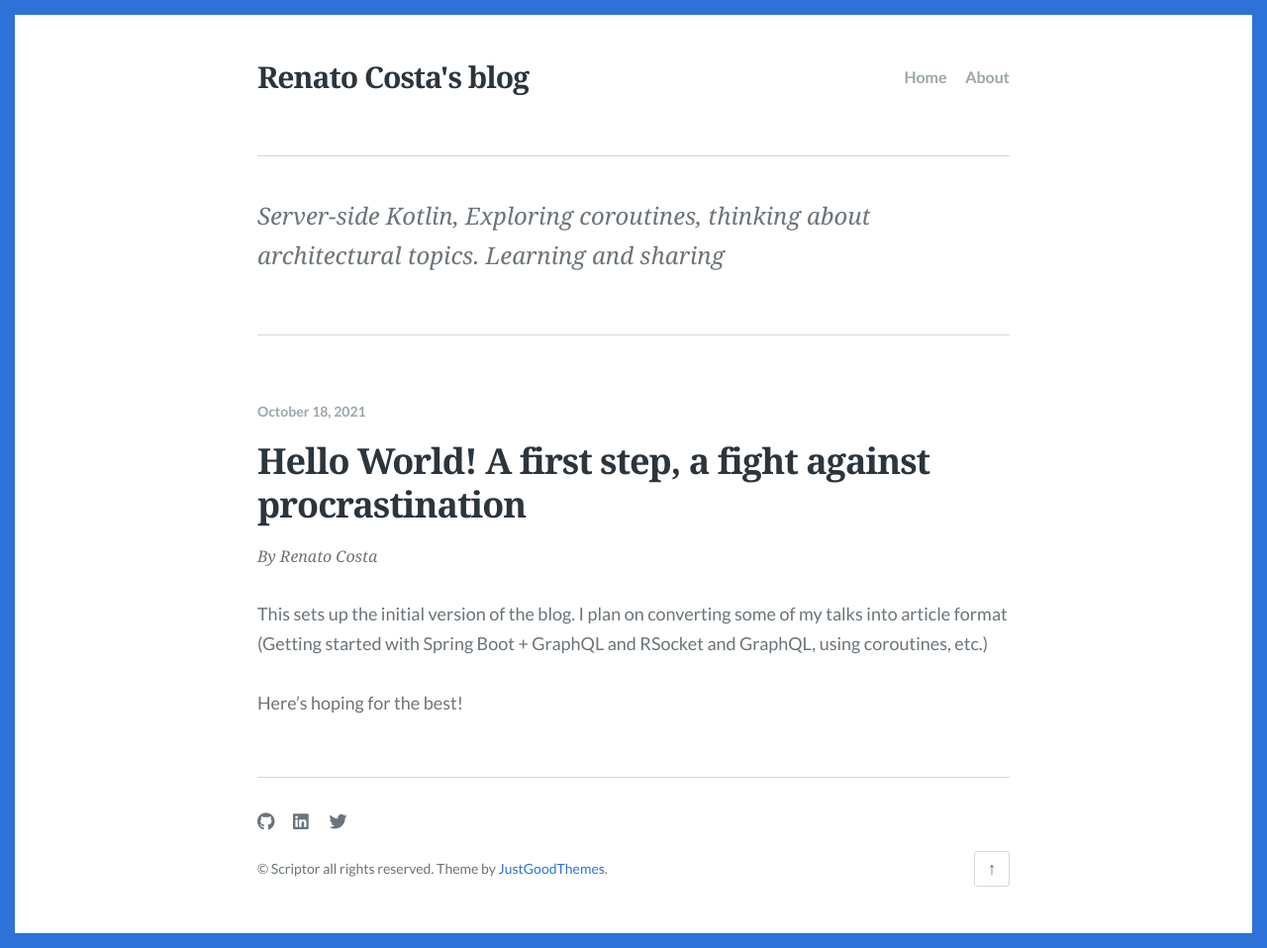
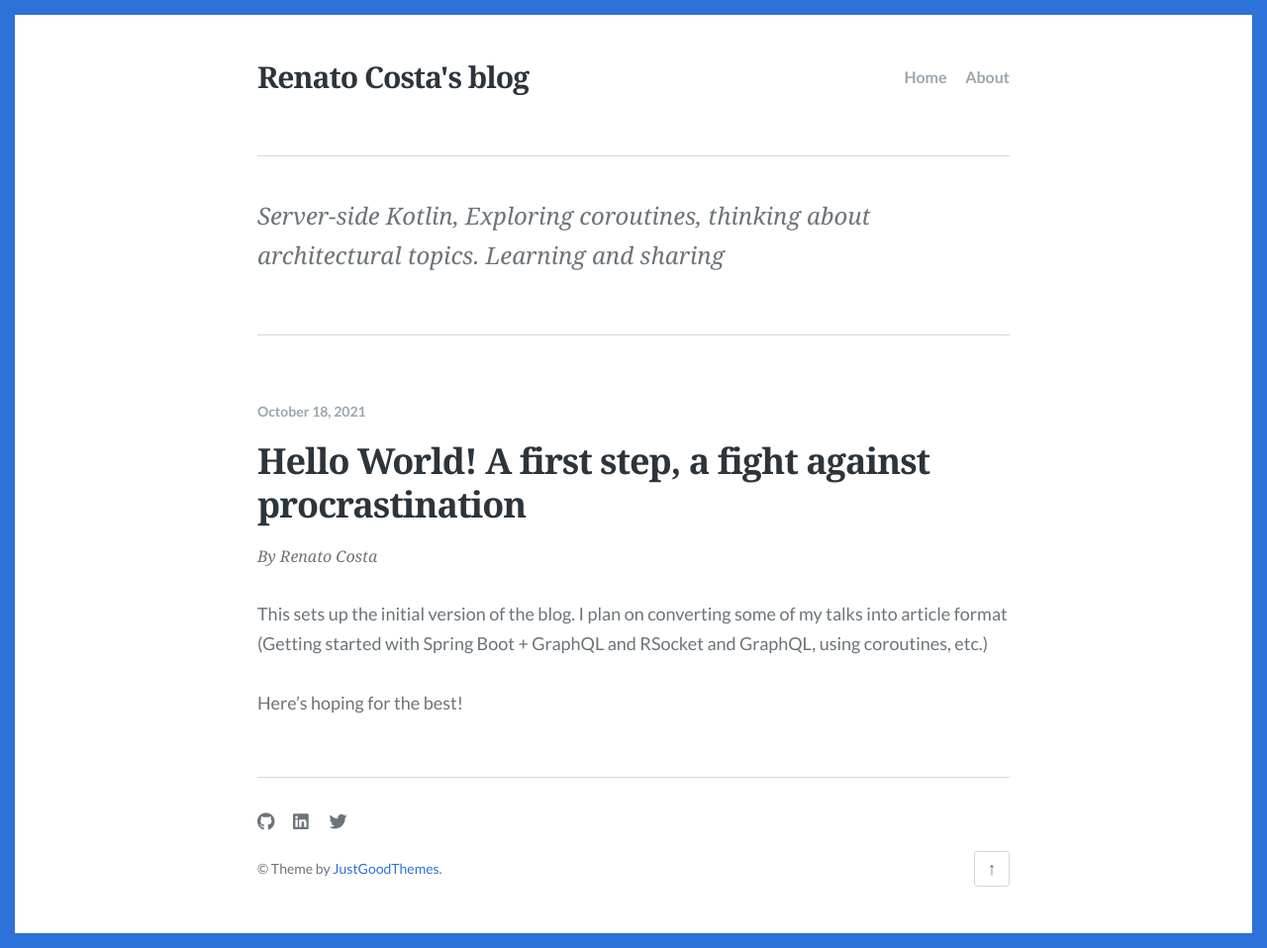
Before and after one commit to renatomrcosta/renatomrcosta.github.io, a Jekyll site: the page built from index.html, in a window 1280 px wide. Shown: the whole page at 99% size. Built offline with Jekyll 4.4.1, drawn with Linux system fonts in a browser that asks for light colours; some web fonts are replaced; the list of posts is cut into pages by our own code.

Commit message:
clean up content disclaimers

```diff
--- a/_config.yml
+++ b/_config.yml
@@ -41,7 +41,7 @@ accent_color: '#2d72d9'
 
 # Site footer
 footer:
-  content: "&copy; Scriptor all rights reserved. Theme by [JustGoodThemes](https://www.justgoodthemes.com)."
+  content: "&copy; Theme by [JustGoodThemes](https://www.justgoodthemes.com)."
   has_social: true
 
 # Plugins
```
